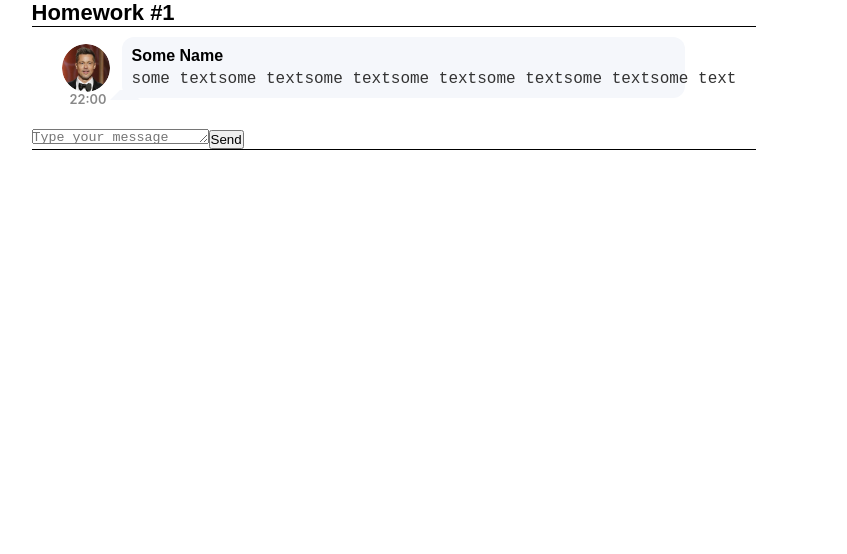
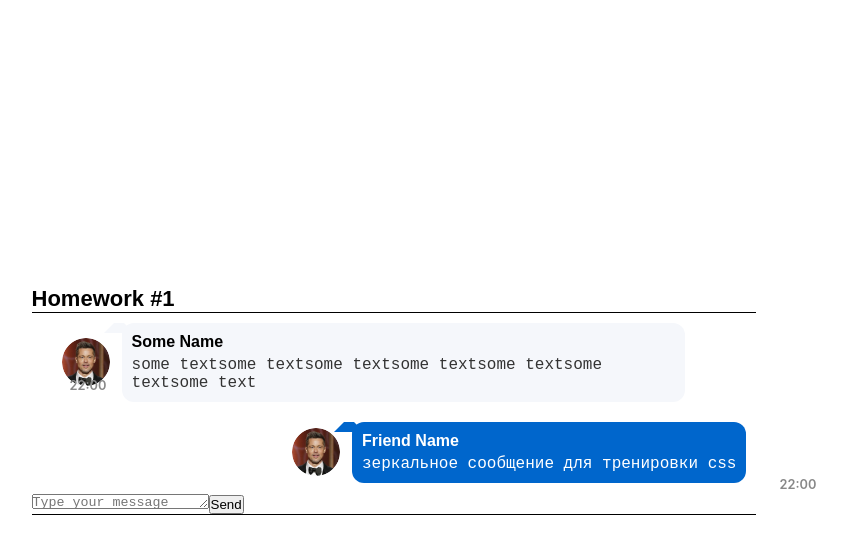
Before and after one commit to Densodim/hws2, a React (Create React App) app: page / in a window 1280 px wide. Shown: the top 554 px of the page, without its empty margins (246-1093 px from the left). Built offline with nearby package versions, Linux system fonts and the light colour scheme.

Commit message:
add HW-1

```diff
--- a/package.json
+++ b/package.json
@@ -1,6 +1,6 @@
 {
   "name": "hws2",
-  "homepage": "https://github.com/Densodim/hws2",
+  "homepage": "https://Densodim.github.io/hws2",
   "version": "0.1.0",
   "private": true,
   "dependencies": {
--- a/src/s1-main/App.module.css
+++ b/src/s1-main/App.module.css
@@ -3,13 +3,16 @@
     box-sizing: border-box;
     display: flex;
     justify-content: center;
-
+    align-items: center;
+    width: 100%;
+    height: 100vh;
 
 }
 
 .hw {
     border-top: solid 1px;
     border-bottom: solid 1px;
+    width: 100%;
 }
 
 .hwTitle {
--- a/src/s2-homeworks/hw01/friend-message/FriendMessage.module.css
+++ b/src/s2-homeworks/hw01/friend-message/FriendMessage.module.css
@@ -1,31 +1,77 @@
 .friendMessage {
-
+    display: flex;
+    justify-content: flex-end;
+    align-items: flex-end;
+    width: 100%;
+    padding: 10px;
+    box-sizing: border-box;
+    /*flex-direction: column;*/
+    position: relative;
 }
 
 .friendImageAndText {
-
+    display: flex;
+    align-items: center;
+    background-color: #0066CC;
+    border-radius: 12px;
+    padding: 10px;
+    margin-left: 80px;
+    max-width: 80%;
+    position: relative;
 }
 
 .friendImageAndText img {
-
+    height: 48px;
+    width: 48px;
+    border-radius: 50%;
+    margin-right: 10px;
+    position: absolute;
+    left: -60px;
 }
 
 .friendText {
-
+    display: flex;
+    flex-direction: column;
+    font-family: 'Montserrat', sans-serif;
+    font-size: 16px;
+    font-weight: 400;
+    position: relative;
 }
 
 .friendText:after {
-
+    border: solid transparent;
+    content: " ";
+    height: 30px;
+    width: 10px;
+    position: absolute;
+    top:-50px;
+    left: -18px;
+    pointer-events: none;
+    border-bottom-color: #0066CC;
+    border-width: 10px;
+    margin-left: -10px;
 }
 
 .friendName {
-
+    font-weight: bold;
+    font-size: 1em;
+    margin-bottom: 5px;
+    color: #FFFFFF;
 }
 
 .friendMessageText {
-
+    font-size: 1em;
+    color: #FFFFFF;
+    white-space: normal;
 }
 
 .friendTime {
-
+    font-size: 0.8em;
+    font-weight: 600;
+    color: #888;
+    margin-left: 58px;
+    margin-top: 5px;
+    position: absolute;
+    top: 60px;
+    left: 690px;
 }
--- a/src/s2-homeworks/hw01/friend-message/FriendMessage.tsx
+++ b/src/s2-homeworks/hw01/friend-message/FriendMessage.tsx
@@ -1,8 +1,12 @@
 import React from 'react'
 import s from './FriendMessage.module.css'
+import {MessageType} from "../HW1";
 
+type FriendMessageType = {
+    message: MessageType
+}
 // создать тип вместо any и отобразить приходящие данные
-const FriendMessage = (props: any) => {
+const FriendMessage = (props: FriendMessageType) => {
     return (
         <div
             id={'hw1-friend-message-' + props.message.id}
@@ -13,7 +17,7 @@ const FriendMessage = (props: any) => {
                     id={'hw1-friend-avatar-' + props.message.id}
                     // создаёт студент
 
-                    //
+                    src={props.message.user.avatar}
                 />
                 <div className={s.friendText}>
                     <div
@@ -22,7 +26,7 @@ const FriendMessage = (props: any) => {
                     >
                         {/*создаёт студент*/}
 
-                        {/**/}
+                        {props.message.user.name}
                     </div>
                     <pre
                         id={'hw1-friend-text-' + props.message.id}
@@ -30,7 +34,7 @@ const FriendMessage = (props: any) => {
                     >
                         {/*создаёт студент*/}
 
-                        {/**/}
+                        {props.message.message.text}
                     </pre>
                 </div>
             </div>
@@ -40,7 +44,7 @@ const FriendMessage = (props: any) => {
             >
                 {/*создаёт студент*/}
 
-                {/**/}
+                {props.message.message.time}
             </div>
         </div>
     )
--- a/src/s2-homeworks/hw01/message/Message.module.css
+++ b/src/s2-homeworks/hw01/message/Message.module.css
@@ -2,11 +2,10 @@
     display: flex;
     justify-content: flex-start;
     align-items: flex-start;
-    height: auto;
     width: 100%;
     padding: 10px;
     box-sizing: border-box;
-    flex-direction: column;
+    /*flex-direction: column;*/
     position: relative;
 }
 
@@ -46,8 +45,8 @@
     height: 30px;
     width: 10px;
     position: absolute;
-    top: 3px;
-    left: -12px;
+    top:-50px;
+    left: -18px;
     pointer-events: none;
     border-bottom-color: #F5F7FB;
     border-width: 10px;
@@ -64,9 +63,7 @@
 .messageText {
     font-size: 1em;
     color: #333;
-    overflow-wrap: break-word;
-    word-break: break-word;
-    word-wrap: break-word;
+    white-space: normal;
 }
 
 .time {
--- a/src/s2-homeworks/hw01/message/Message.tsx
+++ b/src/s2-homeworks/hw01/message/Message.tsx
@@ -3,7 +3,7 @@ import s from './Message.module.css'
 import {MessageType} from "../HW1";
 
 // нужно создать правильный тип вместо any
-export type MessagePropsType = {
+type MessagePropsType = {
     message:MessageType
 }
 
```
